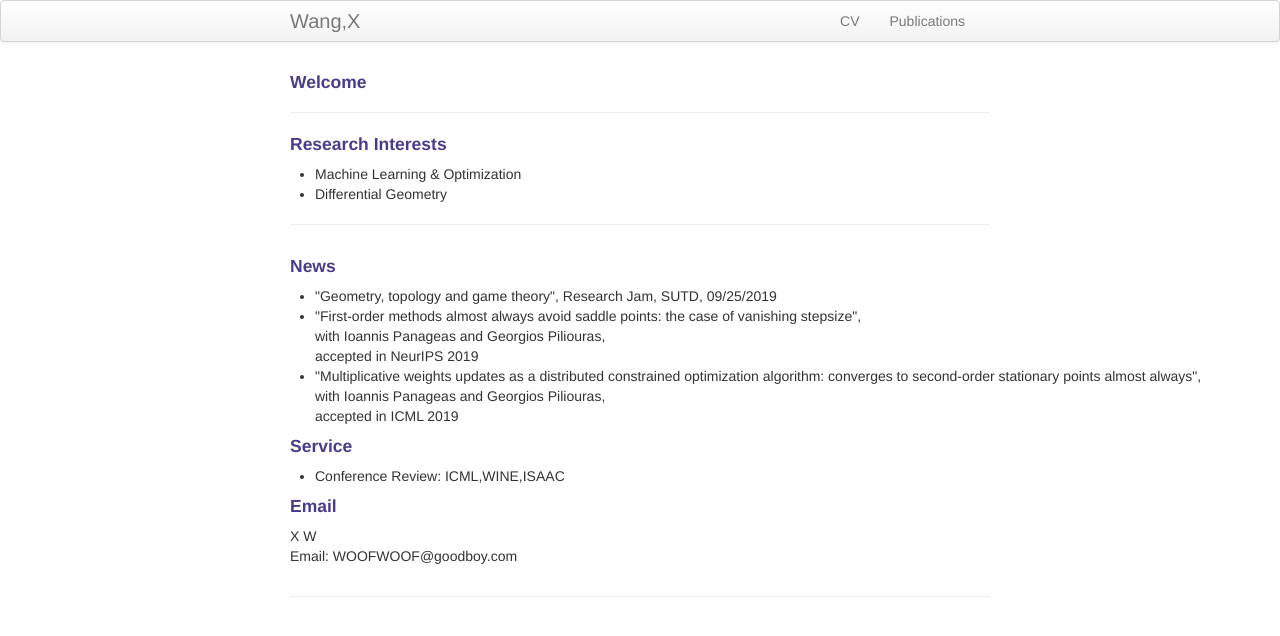
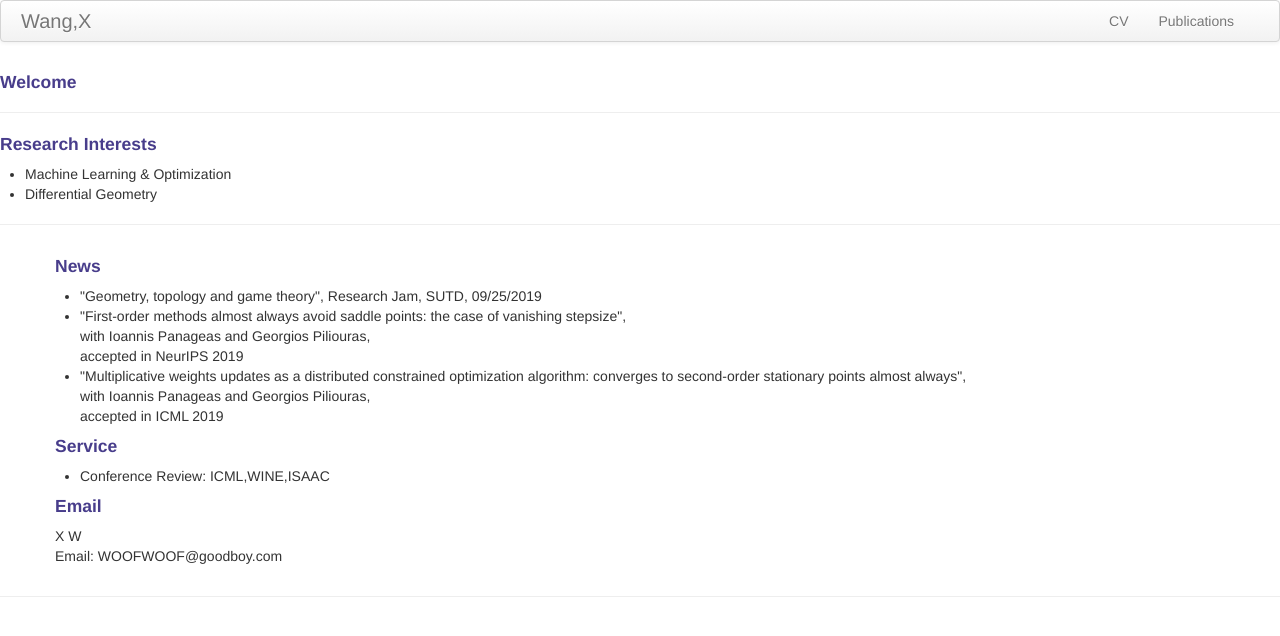
Before and after one commit to xiiaowang/xiiaowang.github.io, a Jekyll site: the page built from index.md, in a window 1280 px wide. Shown: the top 636 px of the page. Built offline with Jekyll 4.4.1, drawn with Linux system fonts in a browser that asks for light colours.

Commit message:
Update style.css

```diff
--- a/assets/themes/twitter/css/style.css
+++ b/assets/themes/twitter/css/style.css
@@ -1,7 +1,7 @@
 /* Custom container */
 .container-narrow {
   margin: 0 auto;
-  max-width: 700px; }
+  max-width: 1480px; }
 
 .container-narrow > hr {
   margin: 30px 0; }
```
